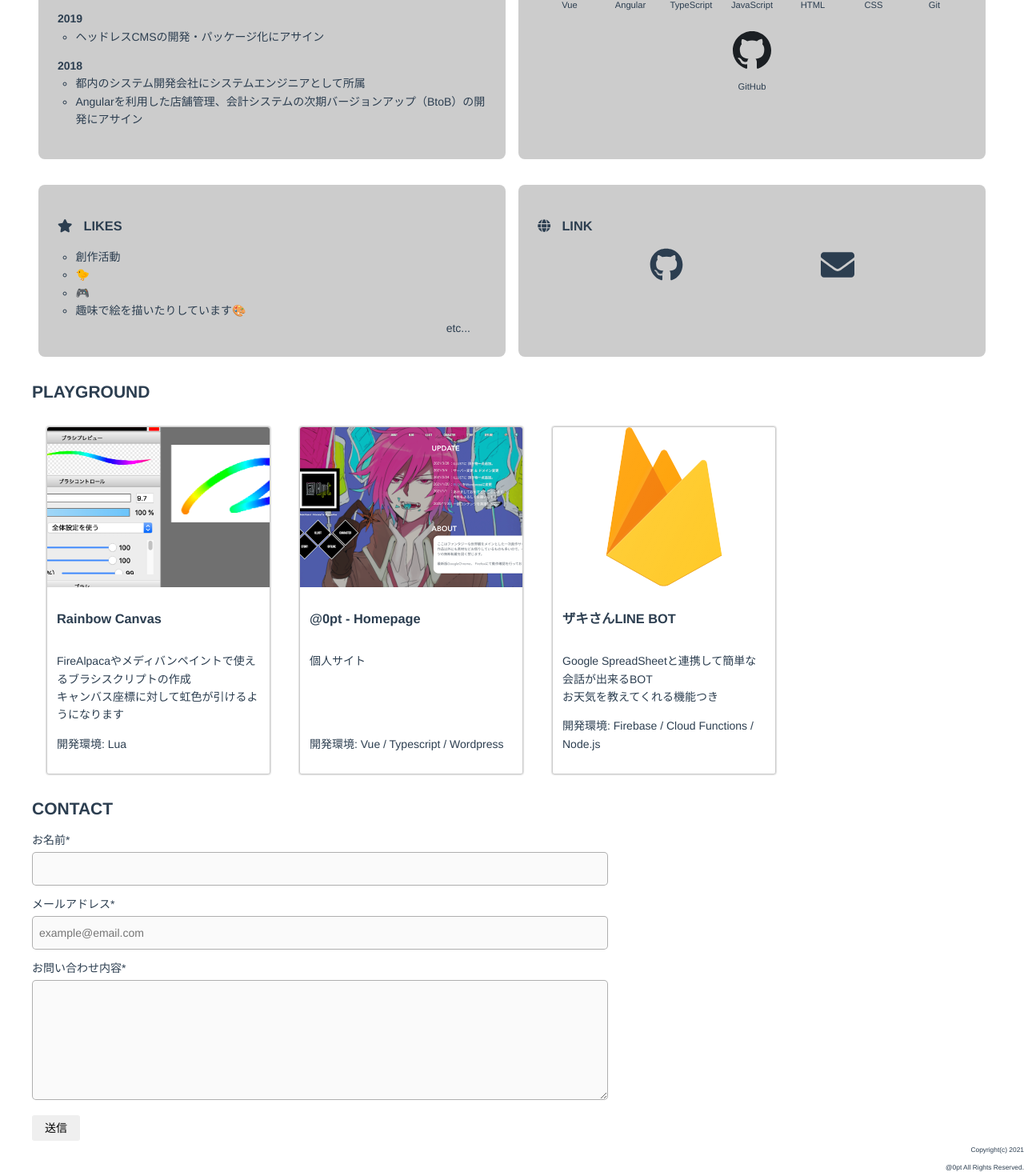
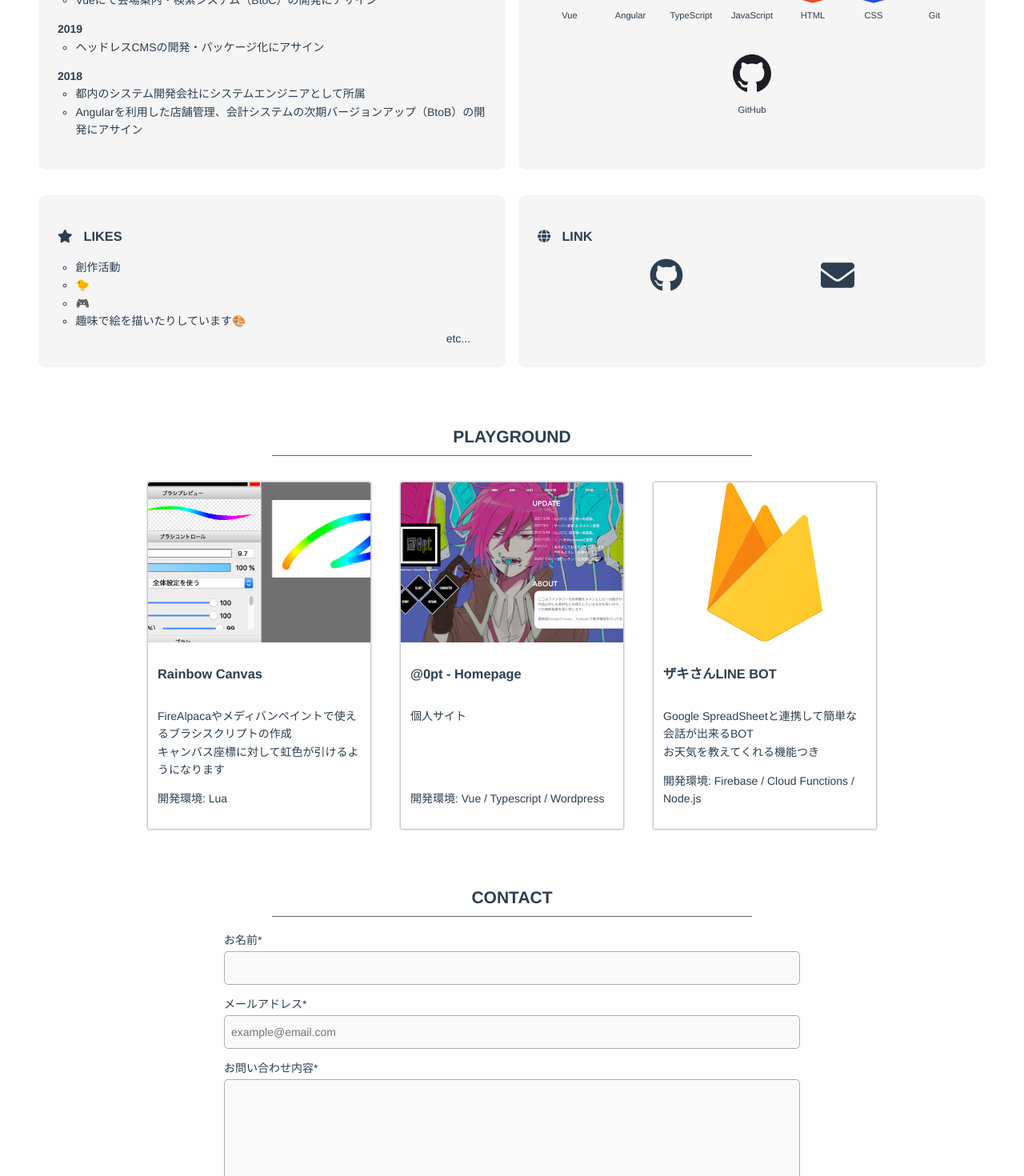
Before and after one commit to Atoze/portfolio, a Vue app: page / in a window 1280 px wide. Shown: the part 600-2070 px from the top of the page at 80% size. Built offline with nearby package versions, Linux system fonts and the light colour scheme.

Commit message:
[update]styles updated with hovers

```diff
--- a/src/App.vue
+++ b/src/App.vue
@@ -24,7 +24,7 @@ html {
   font-size: 14px;
 }
 #app {
-  font-family: Avenir, Helvetica, Arial, sans-serif;
+  font-family: Comic Neue, Avenir, Helvetica, Arial, sans-serif;
   -webkit-font-smoothing: antialiased;
   -moz-osx-font-smoothing: grayscale;
   color: #2c3e50;
--- a/src/components/Contact.vue
+++ b/src/components/Contact.vue
@@ -1,7 +1,9 @@
 <template>
+  <div class="contact">
   <h2 id="contact">CONTACT</h2>
-  <div class="contact__content">
-    <ContactForm />
+    <div class="contact__content">
+      <ContactForm />
+    </div>
   </div>
 </template>
 
@@ -20,5 +22,6 @@ export default defineComponent({
 <style lang="scss" scoped>
   .contact__content {
     max-width: 720px;
+    margin: auto;
   }
 </style>
--- a/src/components/ContactForm.vue
+++ b/src/components/ContactForm.vue
@@ -50,15 +50,17 @@
         </div>
         <button
           class="form__button"
+          :class="[{ 'disabled': isRequiredError }]"
           type="submit"
           name="button"
+          :disabled="isRequiredError"
         >送信</button>
       </form>
   </div>
 </template>
 
 <script lang="ts">
-import { defineComponent, reactive } from "vue";
+import { defineComponent, reactive, computed } from "vue";
 import axios from "axios";
 import AppInput from "@/components/AppInput.vue"
 import AppTextarea from "@/components/AppTextarea.vue"
@@ -76,6 +78,10 @@ export default defineComponent({
       loading: false,
       isSubmitComplete: false,
       submitError: false
+    });
+
+    const isRequiredError = computed(() => {
+      return !state.name || !state.email || !state.message;
     });
 
     const init = () => {
@@ -108,7 +114,7 @@ export default defineComponent({
           init();
         });
     };
-    return { state, onSubmit };
+    return { state, onSubmit, isRequiredError };
   }
 });
 </script>
@@ -121,10 +127,22 @@ export default defineComponent({
     margin-bottom: 10px;
   }
   .form__button {
+    padding: 8px 16px;
     border-radius: 3px;
-    padding: 8px 16px;
-    border: 0 none;
+    border: 1px solid rgba(0, 0, 0, 0.3);
     cursor: pointer;
+    transition: all 0.3s;
+
+    &:not(.disabled):hover {
+      transform: translateY(-2px);
+    }
+
+    &.disabled {
+      background: white;
+      color: #ccc;
+      border-color: rgba(0, 0, 0, 0.1);
+      cursor: not-allowed;
+    }
   }
   .error--text {
     color: red;
--- a/src/components/Playground.vue
+++ b/src/components/Playground.vue
@@ -54,6 +54,7 @@ export default defineComponent({
 .playground__content {
   display: flex;
   flex-wrap: wrap;
+  justify-content: center;
 }
 
 .playground__item {
@@ -62,5 +63,8 @@ export default defineComponent({
   width: 280px;
   max-width: 100%;
   margin: 1em 1.5%;
+  @include for-mobile {
+    width: 100%;
+  }
 }
 </style>
--- a/src/components/Profile.vue
+++ b/src/components/Profile.vue
@@ -186,7 +186,7 @@
   }
   &__item {
     box-sizing: border-box;
-    background: #ccc;
+    background: #f5f5f5;
     width: calc(50% - 16px);
     max-width: 100%;
     padding: 24px;
@@ -227,7 +227,7 @@
     min-width: 40px;
     max-width: 60px;
     text-align: center;
-    margin: 0 8px 16px;
+    margin: 0 8px 32px;
 
     @include for-mobile {
       width: 50%;
@@ -277,12 +277,19 @@
     display: flex;
     width: 80%;
     margin: auto;
+    margin-bottom: 1em;
     text-align: center;
   }
   &__item {
     flex: 1;
+
     &--icon {
+      display: inline-block;
       font-size: 3rem;
+      transition: transform 0.3s;
+      &:hover {
+        transform: translateY(-2px);
+      }
     }
   }
 }
--- a/src/components/TheFooter.vue
+++ b/src/components/TheFooter.vue
@@ -6,6 +6,7 @@
 </template>
 <style lang="scss" scoped>
 footer {
+  padding: 24px max(8px, env(safe-area-inset-left)) 24px max(8px, env(safe-area-inset-left)) ;
   font-size: 0.6rem;
   text-align: right;
 }
--- a/src/views/Home.vue
+++ b/src/views/Home.vue
@@ -1,9 +1,9 @@
 <template>
   <main>
     <div class="home">
-      <Profile></Profile>
-      <Playground></Playground>
-      <Contact></Contact>
+      <Profile class="home__content"></Profile>
+      <Playground class="home__content"></Playground>
+      <Contact class="home__content"></Contact>
     </div>
   </main>
 </template>
@@ -23,7 +23,7 @@ export default defineComponent({
   }
 });
 </script>
-<style>
+<style lang="scss">
 main {
   margin-top: 40px;
 }
@@ -32,5 +32,22 @@ main {
   margin: auto;
   padding-left: max(8px, env(safe-area-inset-left));
   padding-right: max(8px, env(safe-area-inset-right));
+
+  &__content {
+    margin-bottom: 60px;
+  }
+
+  h2 {
+    text-align: center;
+    &::after {
+      content: "";
+      display: block;
+      background: #666;
+      width: 50%;
+      height: 1px;
+      margin: auto;
+      margin-top: 12px;
+    }
+  }
 }
 </style>
```
